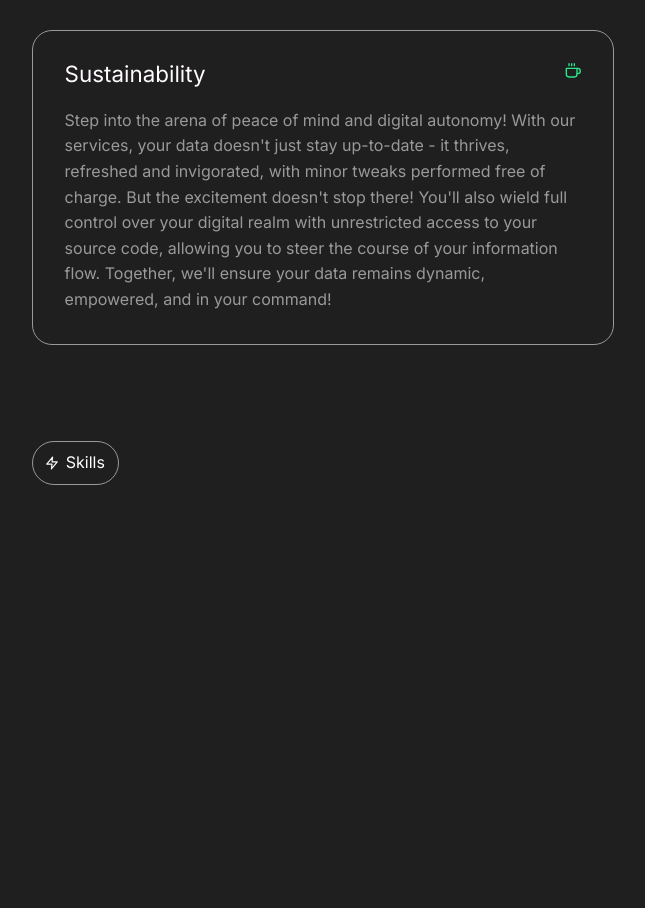
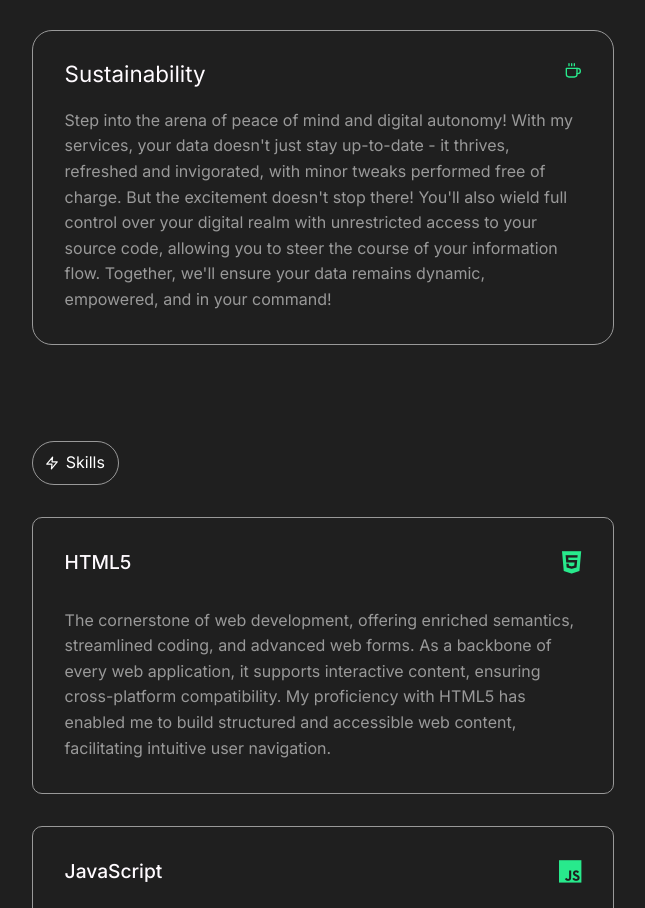
Before and after one commit to rlharsh/personal-portfolio, a React (Vite) app: page / in a window 1280 px wide. Shown: the part 2335-3243 px from the top of the page, without its empty margins (522-1167 px from the left). Built offline with nearby package versions, Linux system fonts and the light colour scheme.

Commit message:
Update to skills

```diff
--- a/src/assets/css/home.css
+++ b/src/assets/css/home.css
@@ -24,6 +24,7 @@
   border: 1px solid #999999;
   color: #fff;
   font-weight: 400;
+  width: 100%;
 }
 @media (min-width: 320px) and (max-width: 1175px) {
   .container form input {
@@ -194,4 +195,36 @@
   background-color: transparent;
   color: #28e98c;
   border: 1px solid #28e98c;
+}
+
+.skills-container {
+  width: 100%;
+  padding: 2rem;
+  display: grid;
+  gap: 2em;
+  grid-template-columns: repeat(auto-fill, minmax(400px, 1fr));
+  padding: 0;
+}
+.skills-container .skill {
+  padding: 2rem;
+  border: 1px solid #999999;
+  border-radius: 10px;
+  cursor: pointer;
+}
+.skills-container .skill:hover {
+  border: 1px solid #28e98c;
+}
+.skills-container .skill .skill__header {
+  display: flex;
+  justify-content: space-between;
+  align-items: center;
+  margin-bottom: 2rem;
+}
+.skills-container .skill .skill__header i {
+  color: #28e98c;
+  font-size: 1.6rem;
+}
+.skills-container .skill .skill__header h2 {
+  font-size: 1.2rem;
+  font-weight: 500;
 }/*# sourceMappingURL=home.css.map */
--- a/src/pages/home.jsx
+++ b/src/pages/home.jsx
@@ -70,13 +70,71 @@ const home = () => {
                         <Coffee size={16} color='#28e98c'/>
                     </div>
                     <p>
-                    Step into the arena of peace of mind and digital autonomy! With our services, your data doesn't just stay up-to-date - it thrives, refreshed and invigorated, with minor tweaks performed free of charge. But the excitement doesn't stop there! You'll also wield full control over your digital realm with unrestricted access to your source code, allowing you to steer the course of your information flow. Together, we'll ensure your data remains dynamic, empowered, and in your command!
+                    Step into the arena of peace of mind and digital autonomy! With my services, your data doesn't just stay up-to-date - it thrives, refreshed and invigorated, with minor tweaks performed free of charge. But the excitement doesn't stop there! You'll also wield full control over your digital realm with unrestricted access to your source code, allowing you to steer the course of your information flow. Together, we'll ensure your data remains dynamic, empowered, and in your command!
                     </p>
                 </div>
             </section>
             <section className="skills" data-aos="fade-up">
                 <div className="slug">
                     <p><Zap size={14}/>Skills</p>
+                </div>
+                <div className="skills-container">
+
+                    { /* HTML5 skill */}
+                    <div className="skill" data-aos="fade-right">
+                        <div className="skill__header">
+                            <h2>HTML5</h2>
+                            <i className="fa-brands fa-html5 fa-beat"></i>
+                        </div>
+                        <p>
+                        The cornerstone of web development, offering enriched semantics, streamlined coding, and advanced web forms. As a backbone of every web application, it supports interactive content, ensuring cross-platform compatibility. My proficiency with HTML5 has enabled me to build structured and accessible web content, facilitating intuitive user navigation.
+                        </p>
+                    </div>
+
+                    { /* JavaScript skill */}
+                    <div className="skill" data-aos="fade-left">
+                        <div className="skill__header">
+                            <h2>JavaScript</h2>
+                            <i className="fa-brands fa-js fa-bounce"></i>
+                        </div>
+                        <p>
+                        A dynamic scripting language that powers interactivity on the web, enabling rich, engaging digital experiences. Its versatility spans client-side and server-side development. With JavaScript, I've crafted interactive features, data-driven applications, and asynchronous communication, bringing websites to life and enhancing user engagement.
+                        </p>
+                    </div>
+
+                    { /* ReactJS Skill */ }
+                    <div className="skill" data-aos="fade-right">
+                        <div className="skill__header">
+                            <h2>ReactJS</h2>
+                            <i className="fa-brands fa-react fa-spin"></i>
+                        </div>
+                        <p>
+                        A robust JavaScript library famed for constructing seamless user interfaces. Excelling in crafting single-page applications, it boosts user experiences with its dynamic rendering and efficient data updates. Harnessing ReactJS, I've created reusable components that improve development efficiency and maintainability across diverse projects.
+                        </p>
+                    </div>
+
+                    { /* NodeJS Skill */ }
+                    <div className="skill" data-aos="fade-left">
+                        <div className="skill__header">
+                            <h2>Node</h2>
+                            <i className="fa-brands fa-node-js fa-shake"></i>
+                        </div>
+                        <p>
+                        A powerful JavaScript runtime that fosters scalable network applications, heralding a revolution in server-side development. With its non-blocking I/O model, it excels at real-time applications and data-intensive tasks. Leveraging NodeJS, I've created efficient, high-performance back-end services that bolster web application functionality and user experiences.
+                        </p>
+                    </div>
+
+                    { /* Sass Skill */ }
+                    <div className="skill" data-aos="fade-right">
+                        <div className="skill__header">
+                            <h2>Sass</h2>
+                            <i className="fa-brands fa-sass fa-beat"></i>
+                        </div>
+                        <p>
+                        An innovative CSS extension language that supercharges style sheets with variables, nesting, and mixins. By promoting reusable styles and reducing repetition, it elevates maintainability and design consistency. My mastery of Sass has facilitated the crafting of sophisticated, efficient style sheets, driving compelling, unified aesthetics across web applications.
+                        </p>
+                    </div>
+
                 </div>
             </section>
             <section id="projects" data-aos="fade-up">
--- a/src/pages/home.scss
+++ b/src/pages/home.scss
@@ -27,6 +27,7 @@
             border: 1px solid #999999;
             color:#fff;
             font-weight: 400;
+            width: 100%;
 
             @include breakpoint.between("xs", "desktop") {
                 width: 100%;
@@ -210,3 +211,40 @@
         border: 1px solid #28e98c;
     }
 }
+
+.skills-container {
+    width: 100%;
+    padding: 2rem;
+    display: grid;
+    gap: 2em;
+    grid-template-columns: repeat(auto-fill, minmax(400px, 1fr));
+    padding: 0;
+
+    .skill {
+        padding: 2rem;
+        border: 1px solid #999999;
+        border-radius: 10px;
+        cursor: pointer;
+
+        &:hover {
+            border: 1px solid #28e98c;
+        }
+
+        .skill__header {
+            display: flex;
+            justify-content: space-between;
+            align-items: center;
+            margin-bottom: 2rem;
+
+            i {
+                color: #28e98c;
+                font-size: 1.6rem;
+            }
+
+            h2 {
+                font-size: 1.2rem;
+                font-weight: 500;
+            }
+        }
+    }
+}
```
Also changed, not shown: 1 other file (tests, documents, lock files or other folders).
